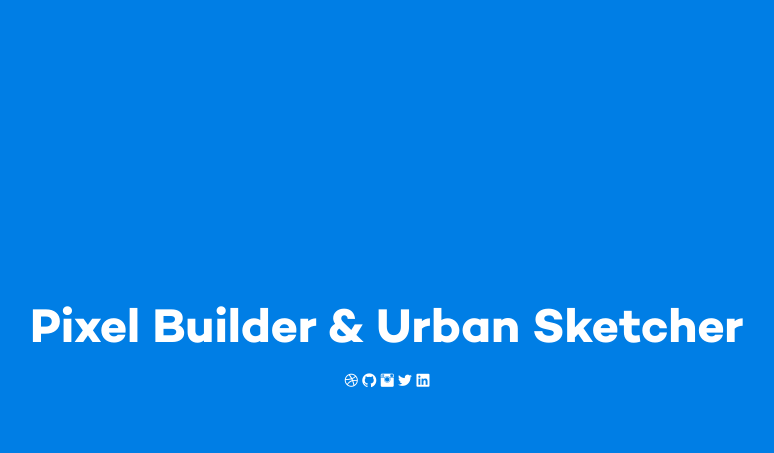
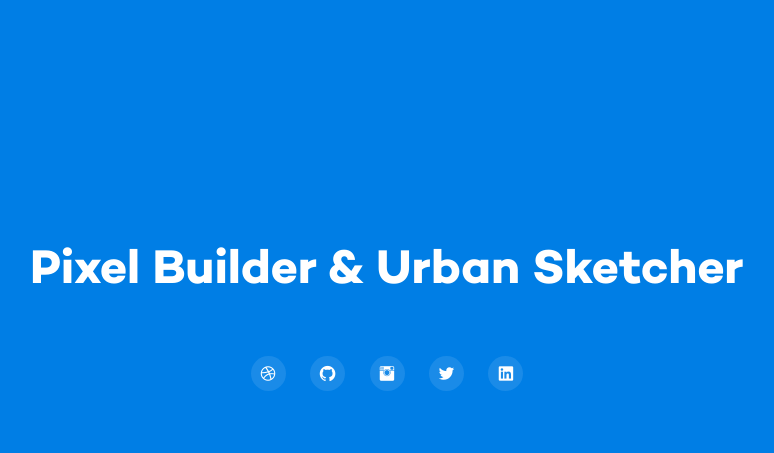
Before and after one commit to mannycarrera4/manny-carrera-iv, a PHP site: template src/views/index.twig in a window 1280 px wide. Shown: the part 56-509 px from the top of the page, without its empty margins (253-1027 px from the left). Run offline with PHP 8.4, Linux system fonts and the light colour scheme; the template is opened without the code that fills it, so the values that code supplies are empty; some libraries are stand-ins or nearby versions.

Commit message:
get social icons with proper hover effect

```diff
--- a/src/views/index.twig
+++ b/src/views/index.twig
@@ -21,7 +21,7 @@
 
         <div class="align-vertical-center">
             <h1 class="hero-title">Pixel Builder & Urban Sketcher</h1>
-            <div>
+            <div class="social-icon-wrap hi-icon-effect-1 hi-icon-effect-1a">
                 <a class="link" href="https://dribbble.com/mcarrera4" target="_blank">
                     <i class="social-icon fi-social-dribbble"></i>
                 </a>
--- a/web/assets/css/main.css
+++ b/web/assets/css/main.css
@@ -15,6 +15,72 @@
   font-style: normal;
   font-weight: normal;
   src: url("../fonts/ubuntu/ubuntu-bold-webfont.eot?#iefix") format("embedded-opentype"), url("../fonts/ubuntu/ubuntu-bold-webfont.woff2") format("woff2"), url("../fonts/ubuntu/ubuntu-bold-webfont.woff") format("woff"), url("../fonts/ubuntu/ubuntu-bold-webfont.ttf") format("truetype"), url("../fonts/ubuntu/ubuntu-bold-webfont.svg#UbuntuBold") format("svg"); }
+
+.social-icon-wrap {
+  text-align: center;
+  margin: 0 auto;
+  padding: 2em 0 3em; }
+  .social-icon-wrap .social-icon:hover {
+    background: white; }
+    .social-icon-wrap .social-icon:hover.fi-social-dribbble {
+      color: #ea4c89; }
+    .social-icon-wrap .social-icon:hover.fi-social-github {
+      color: #171515; }
+    .social-icon-wrap .social-icon:hover.fi-social-instagram {
+      color: #125688; }
+    .social-icon-wrap .social-icon:hover.fi-social-twitter {
+      color: #00aced; }
+    .social-icon-wrap .social-icon:hover.fi-social-linkedin {
+      color: #007bb5; }
+  .social-icon-wrap .social-icon {
+    display: inline-block;
+    font-size: 0px;
+    cursor: pointer;
+    margin: 15px 10px;
+    width: 35px;
+    height: 35px;
+    border-radius: 50%;
+    position: relative;
+    z-index: 1;
+    color: #fff;
+    background: rgba(255, 255, 255, 0.1);
+    -webkit-transition: background 0.2s, color 0.2s;
+    -moz-transition: background 0.2s, color 0.2s;
+    transition: background 0.2s, color 0.2s; }
+    .social-icon-wrap .social-icon:hover:after {
+      -webkit-transform: scale(1);
+      -moz-transform: scale(1);
+      -ms-transform: scale(1);
+      transform: scale(1);
+      opacity: 1; }
+    .social-icon-wrap .social-icon:after {
+      pointer-events: none;
+      position: absolute;
+      width: 100%;
+      height: 100%;
+      border-radius: 50%;
+      content: '';
+      -webkit-box-sizing: content-box;
+      -moz-box-sizing: content-box;
+      box-sizing: content-box;
+      top: -5px;
+      left: -5px;
+      padding: 5px;
+      box-shadow: 0 0 0 2px #fff;
+      -webkit-transition: -webkit-transform 0.2s, opacity 0.2s;
+      -webkit-transform: scale(0.8);
+      -moz-transition: -moz-transform 0.2s, opacity 0.2s;
+      -moz-transform: scale(0.8);
+      -ms-transform: scale(0.8);
+      transition: transform 0.2s, opacity 0.2s;
+      transform: scale(0.8);
+      opacity: 0; }
+    .social-icon-wrap .social-icon:before {
+      speak: none;
+      font-size: 20px;
+      line-height: 35px;
+      display: block;
+      -webkit-font-smoothing: antialiased; }
 
 body {
   height: 100vh;
@@ -46,7 +112,3 @@ body {
   right: 0; }
   .fixed .top-bar {
     background: transparent; }
-
-.social-icon {
-  color: #fff;
-  font-size: 18px; }
--- /dev/null
+++ b/web/assets/sass/_social-icons.scss
@@ -0,0 +1,88 @@
+.social-icon-wrap {
+    text-align: center;
+    margin: 0 auto;
+    padding: 2em 0 3em;
+
+    .social-icon:hover {
+        background: rgba(255,255,255,1);
+
+        &.fi-social-dribbble {
+            color: #ea4c89;
+        }
+
+        &.fi-social-github {
+            color: #171515;
+        }
+
+        &.fi-social-instagram {
+            color: #125688;
+        }
+
+        &.fi-social-twitter {
+            color: #00aced;
+        }
+
+        &.fi-social-linkedin {
+            color: #007bb5;
+        }
+    }
+
+    .social-icon {
+        display: inline-block;
+        font-size: 0px;
+        cursor: pointer;
+        margin: 15px 10px;
+        width: 35px;
+        height: 35px;
+        border-radius: 50%;
+        position: relative;
+        z-index: 1;
+        color: #fff;
+        background: rgba(255,255,255,0.1);
+        -webkit-transition: background 0.2s, color 0.2s;
+        -moz-transition: background 0.2s, color 0.2s;
+        transition: background 0.2s, color 0.2s;
+
+        &:hover {
+            &:after {
+                -webkit-transform: scale(1);
+                -moz-transform: scale(1);
+                -ms-transform: scale(1);
+                transform: scale(1);
+                opacity: 1;
+            }
+        }
+
+        &:after {
+            pointer-events: none;
+            position: absolute;
+            width: 100%;
+            height: 100%;
+            border-radius: 50%;
+            content: '';
+            -webkit-box-sizing: content-box;
+            -moz-box-sizing: content-box;
+            box-sizing: content-box;
+            top: -5px;
+            left: -5px;
+            padding: 5px;
+            box-shadow: 0 0 0 2px #fff;
+            -webkit-transition: -webkit-transform 0.2s, opacity 0.2s;
+            -webkit-transform: scale(.8);
+            -moz-transition: -moz-transform 0.2s, opacity 0.2s;
+            -moz-transform: scale(.8);
+            -ms-transform: scale(.8);
+            transition: transform 0.2s, opacity 0.2s;
+            transform: scale(.8);
+            opacity: 0;
+        }
+
+        &:before {
+            speak: none;
+            font-size: 20px;
+            line-height: 35px;
+            display: block;
+            -webkit-font-smoothing: antialiased;
+        }
+    }
+}
--- a/web/assets/sass/main.scss
+++ b/web/assets/sass/main.scss
@@ -2,6 +2,7 @@ $primary-color: #333;
 @import '../vendor/bourbon/app/assets/stylesheets/bourbon';
 @import 'mixins';
 @import 'fonts';
+@import 'social-icons';
 
 body {
     height: 100vh;
@@ -36,8 +37,3 @@ body {
         background: transparent;
     }
 }
-
-.social-icon {
-    color: #fff;
-    font-size: 18px;
-}
```
